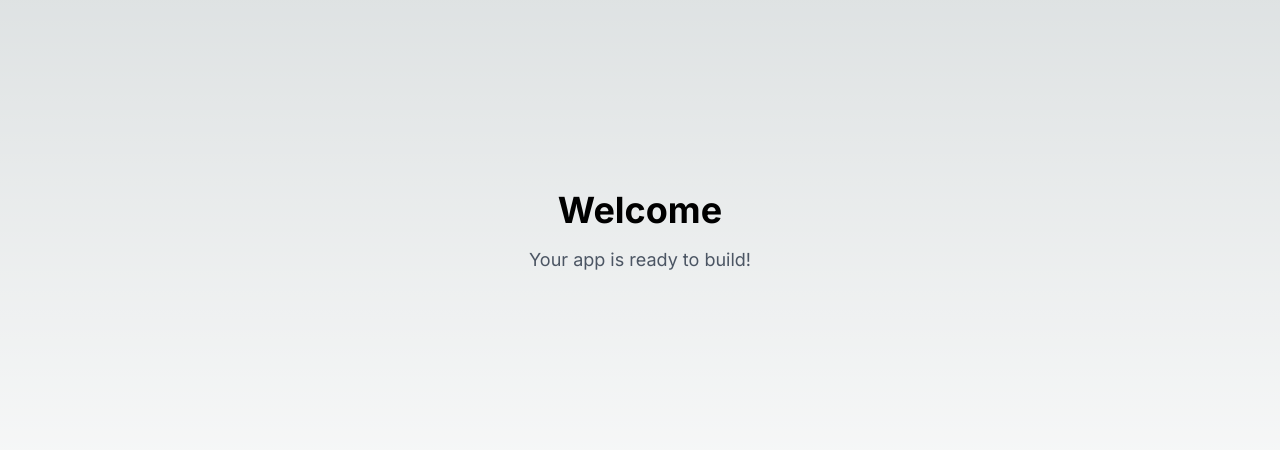
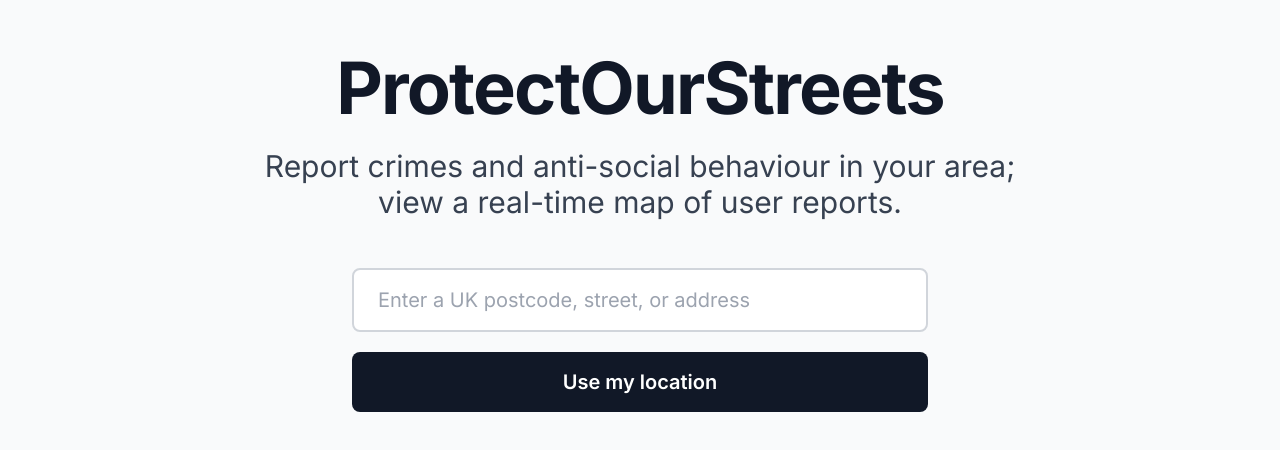
Before and after one commit to eccleston-labs/lfg-hackathon, a Next.js app: page / in a window 1280 px wide. Shown: the part 168-618 px from the top of the page. Built offline with nearby package versions, Linux system fonts and the light colour scheme; no server answers.

Commit message:
add landing page

```diff
--- /dev/null
+++ b/app/api/route.ts
@@ -0,0 +1,12 @@
+import { createClient } from "@/utils/supabase/server";
+import { cookies } from "next/headers";
+
+export async function GET() {
+  const cookieStore = await cookies();
+  const supabase = createClient(cookieStore);
+
+  const { data, error } = await supabase.from("users").select("*");
+  console.log(data);
+
+  return new Response("hello world");
+}
--- a/app/page.tsx
+++ b/app/page.tsx
@@ -4,10 +4,36 @@ export default async function Home() {
   const supabase = createClient();
 
   return (
-    <main className="flex min-h-screen flex-col items-center justify-center p-24">
-      <div className="text-center">
-        <h1 className="text-4xl font-bold mb-4">Welcome</h1>
-        <p className="text-lg text-gray-600">Your app is ready to build!</p>
+    <main className="flex min-h-screen flex-col items-center justify-center px-4 sm:px-6 lg:px-8 py-8 sm:py-12 lg:py-16 bg-gray-50">
+      <div className="w-full max-w-4xl mx-auto text-center space-y-8 sm:space-y-10 lg:space-y-12">
+        {/* Header */}
+        <div className="space-y-4 sm:space-y-6">
+          <h1 className="text-4xl sm:text-5xl md:text-6xl lg:text-7xl font-bold text-gray-900 tracking-tight leading-tight">
+            ProtectOurStreets
+          </h1>
+          <p className="text-lg sm:text-xl md:text-2xl lg:text-3xl text-gray-700 leading-relaxed max-w-xs sm:max-w-md md:max-w-2xl lg:max-w-3xl mx-auto px-2 sm:px-0">
+            Report crimes and anti-social behaviour in your area; view a
+            real-time map of user reports.
+          </p>
+        </div>
+
+        {/* Search Form */}
+        <div className="space-y-4 sm:space-y-5 w-full max-w-sm sm:max-w-md md:max-w-lg lg:max-w-xl mx-auto">
+          <div className="relative">
+            <input
+              type="text"
+              placeholder="Enter a UK postcode, street, or address"
+              className="w-full px-4 sm:px-5 md:px-6 py-3 sm:py-4 text-base sm:text-lg md:text-xl border-2 border-gray-300 rounded-lg focus:border-blue-500 focus:outline-none focus:ring-2 focus:ring-blue-200 transition-colors"
+            />
+          </div>
+
+          <button
+            type="button"
+            className="w-full bg-gray-900 text-white text-base sm:text-lg md:text-xl font-semibold py-3 sm:py-4 px-4 sm:px-6 rounded-lg hover:bg-gray-800 active:bg-gray-950 transition-colors focus:outline-none focus:ring-2 focus:ring-gray-500 focus:ring-offset-2 touch-manipulation"
+          >
+            Use my location
+          </button>
+        </div>
       </div>
     </main>
   );
```
